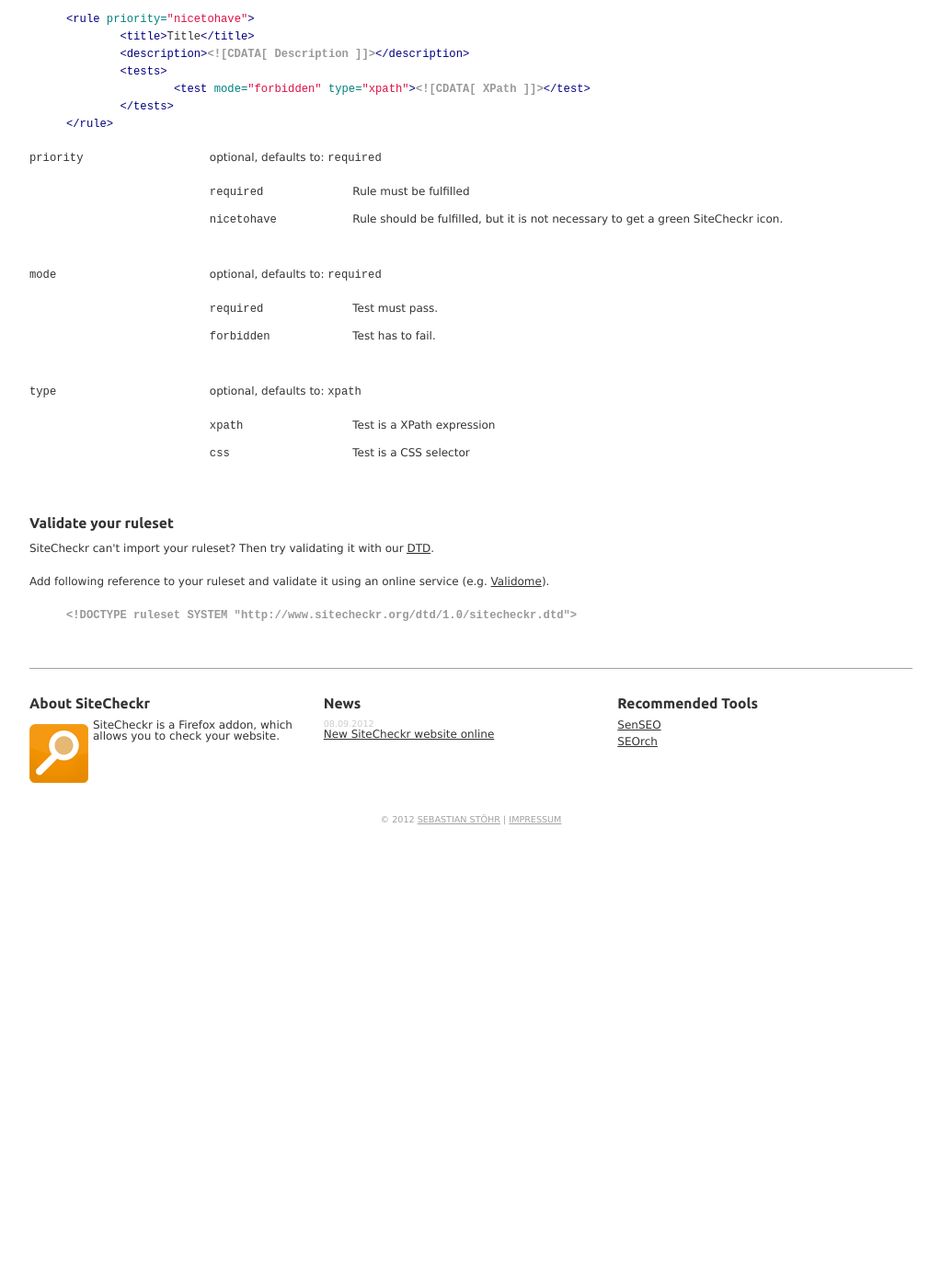
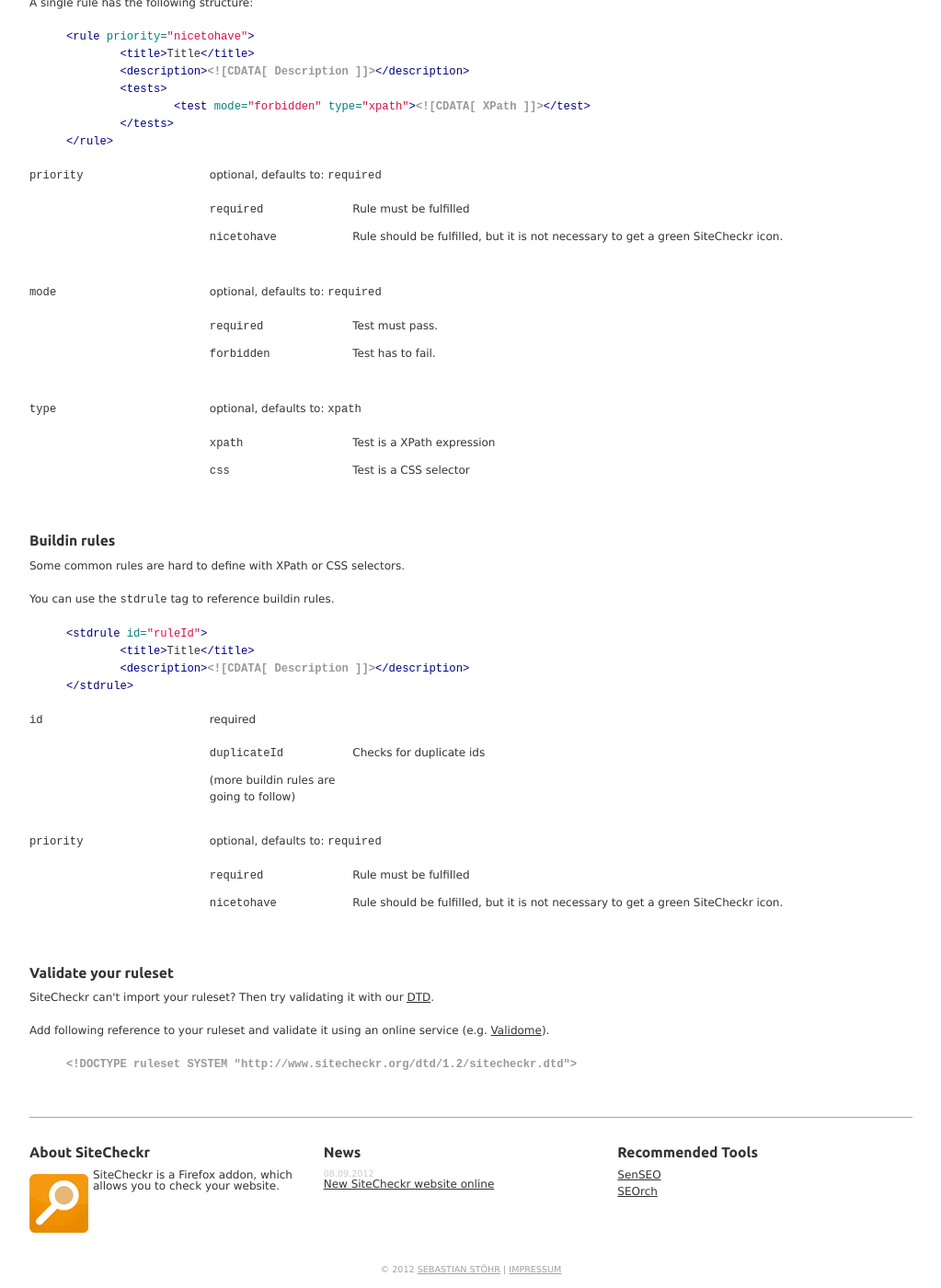
Before and after one commit to nicosteiner/SiteCheckr, a Jekyll site: the page built from file-format/index.html, in a window 1280 px wide and 1400 px high, scrolled down 580 px. Shown: the whole window at 92% size, without its empty margins (128-1151 px from the left). Built offline with Jekyll 4.4.1, drawn with Linux system fonts in a browser that asks for light colours; before the commit the page ends 1491 px from its top, so only the background shows below that; some of the changed text lies outside the part shown.

Commit message:
updated dtd reference for version 1.2, updated file format documentation (stdrule)

```diff
--- a/_layouts/ruleset.xml
+++ b/_layouts/ruleset.xml
@@ -1,5 +1,5 @@
 <?xml version="1.0" encoding="UTF-8"?>
-<!DOCTYPE ruleset SYSTEM "http://www.sitecheckr.org/dtd/1.0/sitecheckr.dtd">
+<!DOCTYPE ruleset SYSTEM "http://www.sitecheckr.org/dtd/1.2/sitecheckr.dtd">
 <ruleset>
     <title>{{ page.title }}</title>
     <description>{{ page.description }}</description>
--- a/file-format/index.html
+++ b/file-format/index.html
@@ -13,11 +13,12 @@ menu1: fileformat
 
 {% highlight xml %}
 <?xml version="1.0" encoding="UTF-8"?>
-<!DOCTYPE ruleset SYSTEM "http://www.sitecheckr.org/dtd/1.0/sitecheckr.dtd">
+<!DOCTYPE ruleset SYSTEM "http://www.sitecheckr.org/dtd/1.2/sitecheckr.dtd">
 <ruleset>
 	<title>Title</title>
 	<description>Description</description>
 	<author>author@example.org</author>
+	<version>1.2</version>
 
 	<rules>
 		<!-- place rules here -->
@@ -78,11 +79,48 @@ menu1: fileformat
 	</dd>
 </dl>
 
+<h3>Buildin rules</h3>
+
+<p>Some common rules are hard to define with XPath or CSS selectors.</p>
+<p>You can use the <code>stdrule</code> tag to reference buildin rules.</p>
+
+{% highlight xml %}
+<stdrule id="ruleId">
+	<title>Title</title>
+	<description><![CDATA[ Description ]]></description>
+</stdrule>
+{% endhighlight %}
+
+<dl class="settings">
+	<dt><code>id</code></dt>
+    <dd><p>required</p>
+
+		<dl>
+			<dt><code>duplicateId</code></dt>
+			<dd>Checks for duplicate ids</dd>
+
+			<dt><small>(more buildin rules are going to follow)</small></dt>
+       </dl>
+	</dd>
+
+	<dt><code>priority</code></dt>
+    <dd><p>optional, defaults to: <code>required</code></p>
+
+		<dl>
+			<dt><code>required</code></dt>
+			<dd>Rule must be fulfilled</dd>
+
+    		<dt><code>nicetohave</code></dt>
+        	<dd>Rule should be fulfilled, but it is not necessary to get a green SiteCheckr icon.</dd>
+       </dl>
+	</dd>
+</dl>
+
 <h3>Validate your ruleset</h3>
-<p><strong class="name">SiteCheckr</strong> can't import your ruleset? Then try validating it with our <a href="{{ BASE_PATH }}/dtd/1.0/sitecheckr.dtd" title="document type definition"><abbr title="document type definition">DTD</abbr></a>.</p>
+<p><strong class="name">SiteCheckr</strong> can't import your ruleset? Then try validating it with our <a href="{{ BASE_PATH }}/dtd/1.2/sitecheckr.dtd" title="document type definition"><abbr title="document type definition">DTD</abbr></a>.</p>
 
 <p>Add following reference to your ruleset and validate it using an online service (e.g. <a href="http://www.validome.org/xml/" rel="external" title="validate xml with dtd">Validome</a>).</p>
 
 {% highlight xml %}
-<!DOCTYPE ruleset SYSTEM "http://www.sitecheckr.org/dtd/1.0/sitecheckr.dtd">
+<!DOCTYPE ruleset SYSTEM "http://www.sitecheckr.org/dtd/1.2/sitecheckr.dtd">
 {% endhighlight %}
```
